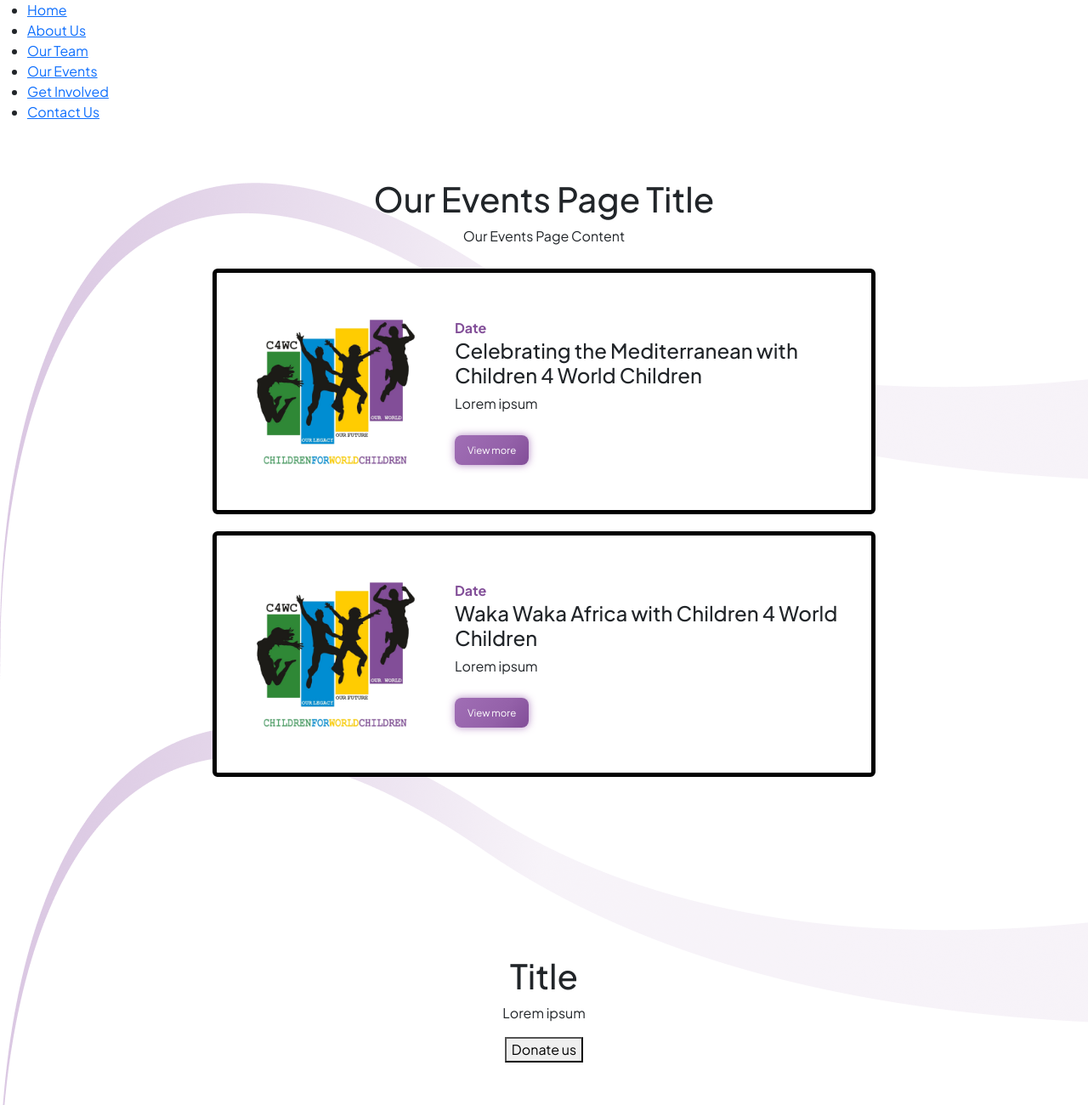
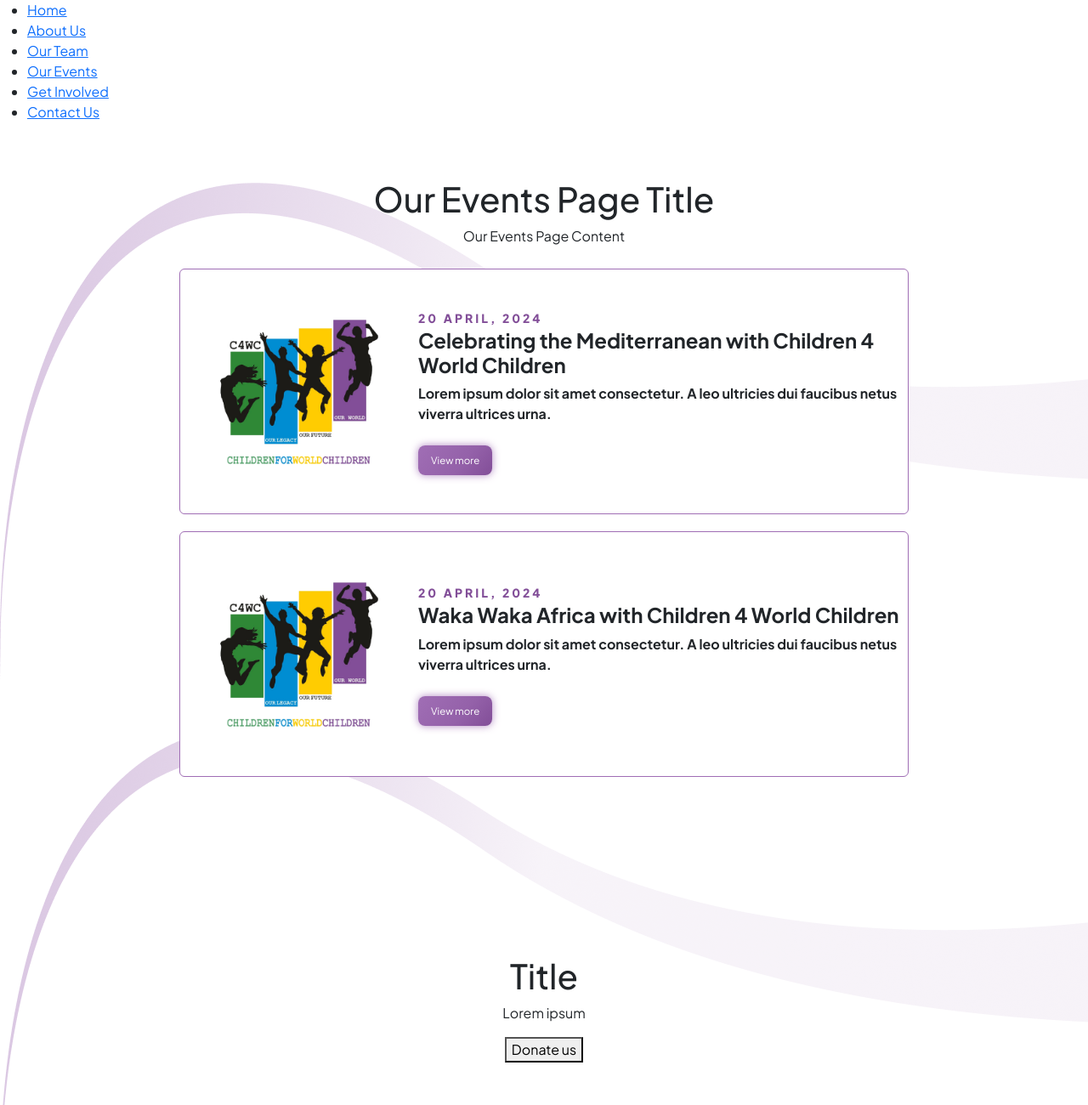
Before and after one commit to children4worldchildren/children4worldchildren.github.io, a Jekyll site: the page built from src/our-events.html, in a window 1280 px wide. Shown: the whole page at 85% size. Built offline with Jekyll 4.4.1, drawn with Linux system fonts in a browser that asks for light colours.

Commit message:
fix: Update 'Lorem ipsum' in paragraph, Replace 'Date' with an actual date, Update border styling of cards, Update styling of date, Wrap button with anchor tag to add link to it

```diff
--- a/src/_sass/base.scss
+++ b/src/_sass/base.scss
@@ -37,10 +37,10 @@ main {
         display: flex;
         flex-direction: row;
         align-items: center;
-        border: 5px black solid;
+        border:  1px solid $light-purple;
         margin: 10px;
         word-wrap: break-word;
-        width: 780px;
+        width: 858px;
         height: 289px;
 
         img {
@@ -53,11 +53,18 @@ main {
 
             .date {
                 color: $dark-purple;
+                font-weight: 900;
+                font-size: 14px;
+                letter-spacing: 3px;
+            }
+
+            h4 {
                 font-weight: bold;
             }
 
             p {
                 margin-bottom: 25px;
+                font-weight: bold;
             }
 
             button {
--- a/src/our-events.html
+++ b/src/our-events.html
@@ -15,11 +15,10 @@ title: Our Events - Children 4 World Children
             alt=""
           />
           <div class="info">
-            <span class="date">Date</span>
+            <span class="date">20 APRIL, 2024</span>
             <h4>{{event.title}}</h4>
-            <p>Lorem ipsum</p>
-            <button class="btn btn-primary"><span>View more</span></button>
-            <!-- href="{{ event.url }}" -->
+            <p>Lorem ipsum dolor sit amet consectetur. A leo ultricies dui faucibus netus viverra ultrices urna.</p>
+            <a href="{{ event.url }}" ><button class="btn btn-primary"><span>View more</span></button></a>
           </div>
         </div>
         {% endfor %}
```
